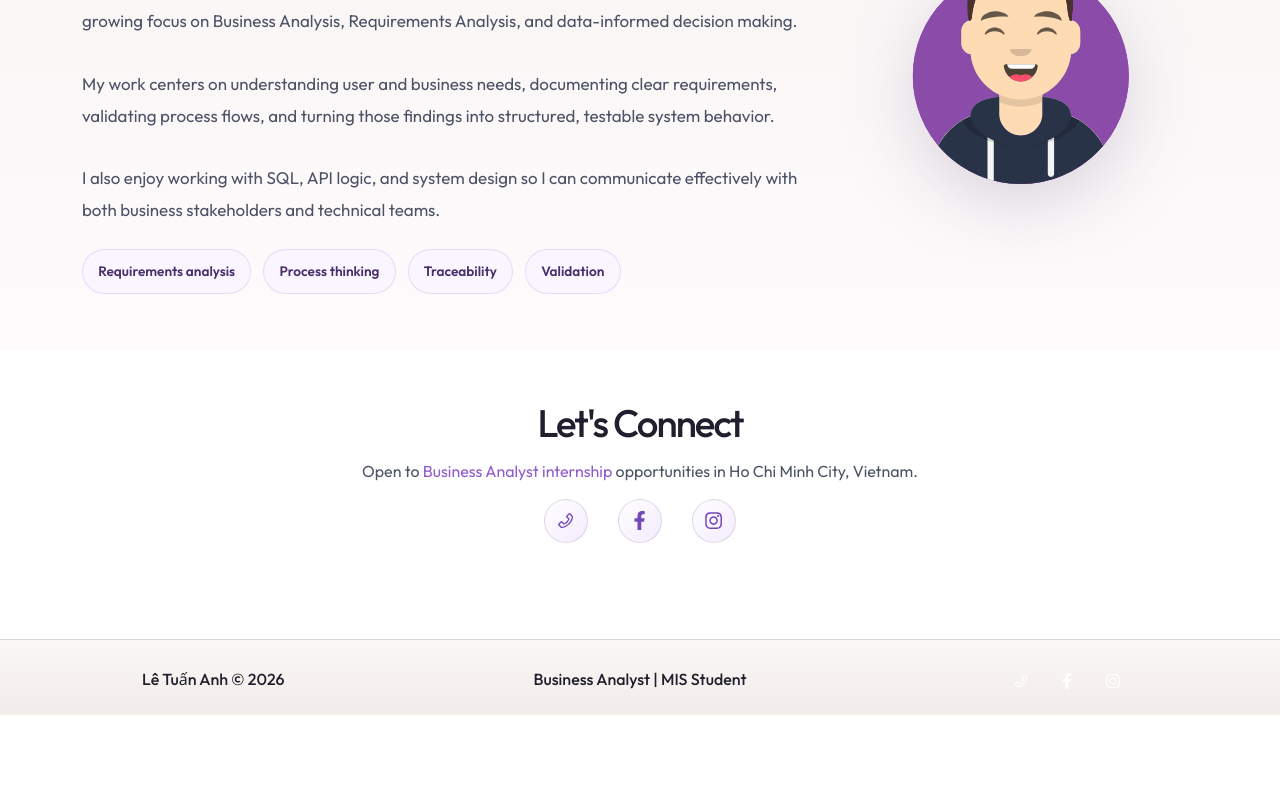
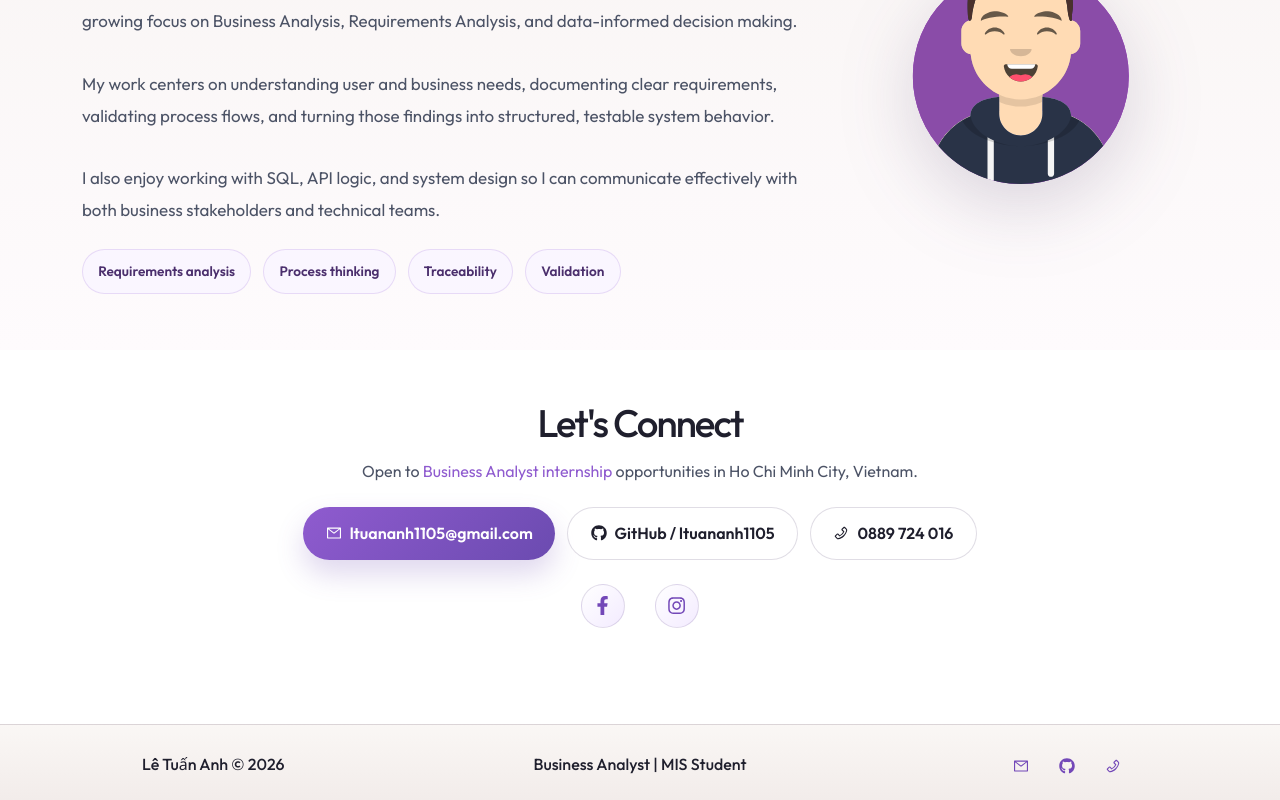
Before and after one commit to ltuananh1105/Portfolio, a React (Create React App) app: page / in a window 1280 px wide. Shown: the part 1043-1843 px from the top of the page. Before the commit the page ends 1758 px from the top, so only its background shows below. Built offline with nearby package versions, Linux system fonts and the light colour scheme; a web font is replaced by a local one.

Commit message:
Improve LearnUp navigation, contact actions, and resume links

```diff
--- a/src/components/Footer.js
+++ b/src/components/Footer.js
@@ -1,7 +1,7 @@
 import React from "react";
 import { Container, Row, Col } from "react-bootstrap";
-import { AiOutlinePhone } from "react-icons/ai";
-import { FaFacebookF, FaInstagram } from "react-icons/fa";
+import { AiOutlineMail, AiOutlinePhone } from "react-icons/ai";
+import { FaGithub } from "react-icons/fa";
 
 function Footer() {
   const year = new Date().getFullYear();
@@ -18,33 +18,22 @@ function Footer() {
         <Col md="4" className="footer-body">
           <ul className="footer-icons">
             <li className="social-icons">
-              <a
-                href="tel:0889724016"
-                style={{ color: "white" }}
-                target="_blank"
-                rel="noopener noreferrer"
-              >
-                <AiOutlinePhone />
+              <a href="mailto:ltuananh1105@gmail.com" className="icon-colour" aria-label="Email LE TUAN ANH at ltuananh1105@gmail.com">
+                <AiOutlineMail aria-hidden="true" />
+              </a>
+            </li>
+            <li className="social-icons">
+              <a href="https://github.com/ltuananh1105" className="icon-colour" target="_blank" rel="noopener noreferrer" aria-label="LE TUAN ANH on GitHub">
+                <FaGithub aria-hidden="true" />
               </a>
             </li>
             <li className="social-icons">
               <a
-                href="https://www.facebook.com/ltuananh1111"
-                style={{ color: "white" }}
-                target="_blank"
-                rel="noopener noreferrer"
+                href="tel:0889724016"
+                className="icon-colour"
+                aria-label="Call LE TUAN ANH at 0889 724 016"
               >
-                <FaFacebookF />
-              </a>
-            </li>
-            <li className="social-icons">
-              <a
-                href="https://www.instagram.com/ltuananh1105/"
-                style={{ color: "white" }}
-                target="_blank"
-                rel="noopener noreferrer"
-              >
-                <FaInstagram />
+                <AiOutlinePhone />
               </a>
             </li>
           </ul>
--- a/src/components/Home/Home.js
+++ b/src/components/Home/Home.js
@@ -5,8 +5,8 @@ import homeLogo from "../../Assets/home-main.svg";
 import Particle from "../Particle";
 import Home2 from "./Home2";
 import Type from "./Type";
-import { AiOutlinePhone } from "react-icons/ai";
-import { FaFacebookF, FaInstagram } from "react-icons/fa";
+import { AiOutlineMail, AiOutlinePhone } from "react-icons/ai";
+import { FaFacebookF, FaGithub, FaInstagram } from "react-icons/fa";
 
 function Home() {
   return (
@@ -63,7 +63,7 @@ function Home() {
       </Container>
       <Home2 />
 
-      <Container id="contact">
+      <Container id="contact" style={{ scrollMarginTop: "100px" }}>
         <Row style={{ paddingTop: "50px", paddingBottom: "80px" }}>
           <Col md={12} className="home-about-social">
             <h1>Let's Connect</h1>
@@ -72,20 +72,22 @@ function Home() {
               <span className="purple">Business Analyst internship</span>{" "}
               opportunities in Ho Chi Minh City, Vietnam.
             </p>
+            <div className="contact-professional-links">
+              <a href="mailto:ltuananh1105@gmail.com" className="primary-cta" aria-label="Email LE TUAN ANH at ltuananh1105@gmail.com">
+                <AiOutlineMail aria-hidden="true" /> ltuananh1105@gmail.com
+              </a>
+              <a href="https://github.com/ltuananh1105" className="secondary-cta" target="_blank" rel="noopener noreferrer" aria-label="LE TUAN ANH on GitHub">
+                <FaGithub aria-hidden="true" /> GitHub / ltuananh1105
+              </a>
+              <a href="tel:0889724016" className="secondary-cta" aria-label="Call LE TUAN ANH at 0889 724 016">
+                <AiOutlinePhone aria-hidden="true" /> 0889 724 016
+              </a>
+            </div>
             <ul className="home-about-social-links">
               <li className="social-icons">
                 <a
-                  href="tel:0889724016"
-                  target="_blank"
-                  rel="noreferrer"
-                  className="icon-colour home-social-icons"
-                >
-                  <AiOutlinePhone />
-                </a>
-              </li>
-              <li className="social-icons">
-                <a
                   href="https://www.facebook.com/ltuananh1111"
+                  aria-label="LE TUAN ANH on Facebook"
                   target="_blank"
                   rel="noreferrer"
                   className="icon-colour home-social-icons"
@@ -96,6 +98,7 @@ function Home() {
               <li className="social-icons">
                 <a
                   href="https://www.instagram.com/ltuananh1105/"
+                  aria-label="LE TUAN ANH on Instagram"
                   target="_blank"
                   rel="noreferrer"
                   className="icon-colour home-social-icons"
--- a/src/components/Projects/LearnUpSwitcher.js
+++ b/src/components/Projects/LearnUpSwitcher.js
@@ -1,7 +1,12 @@
 import React, { useRef, useState } from "react";
 
-// Local state keeps the three evidence viewers independent.
+// Remount local selection when the viewer or its tab group changes.
 export default function LearnUpSwitcher({ id, label, items }) {
+  const groupKey = JSON.stringify([id, items.map((item) => item.label)]);
+  return <SwitcherTabs key={groupKey} id={id} label={label} items={items} />;
+}
+
+function SwitcherTabs({ id, label, items }) {
   const [selected, setSelected] = useState(0);
   const tabs = useRef([]);
 
@@ -26,6 +31,7 @@ export default function LearnUpSwitcher({ id, label, items }) {
         ref={(element) => { tabs.current[index] = element; }}
         id={`${id}-tab-${index}`}
         type="button"
+        className="lu-tab"
         role="tab"
         aria-selected={selected === index}
         aria-controls={`${id}-panel-${index}`}
--- a/src/components/Resume/ResumeNew.js
+++ b/src/components/Resume/ResumeNew.js
@@ -3,6 +3,9 @@ import { Container, Row, Col } from "react-bootstrap";
 import Button from "react-bootstrap/Button";
 import Particle from "../Particle";
 import { AiOutlineDownload } from "react-icons/ai";
+
+const resumeUrl = "https://drive.google.com/file/d/1jix8lDG4xTVP9HmcZIZRuW42iJ_d0p5D/view?usp=sharing";
+const resumeDownloadUrl = "https://drive.google.com/uc?export=download&id=1jix8lDG4xTVP9HmcZIZRuW42iJ_d0p5D";
 
 function ResumeNew() {
   return (
@@ -15,16 +18,15 @@ function ResumeNew() {
               <strong className="purple">Resume</strong>
             </h1>
             <p>
-              My BA resume PDF is not included in this repository yet. Add the
-              final resume file to <strong>src/Assets/</strong> and update this
-              page to point to it.
+              Explore my background, skills, and academic projects in my
+              Business Analyst resume.
             </p>
             <div className="resume-placeholder-actions">
-              <Button variant="primary" disabled>
+              <Button variant="primary" href={resumeUrl} target="_blank" rel="noopener noreferrer">
                 <AiOutlineDownload />
                 &nbsp;View Resume
               </Button>
-              <Button variant="primary" disabled style={{ marginLeft: "10px" }}>
+              <Button variant="primary" href={resumeDownloadUrl} target="_blank" rel="noopener noreferrer" style={{ marginLeft: "10px" }}>
                 <AiOutlineDownload />
                 &nbsp;Download Resume
               </Button>
--- a/src/components/ScrollToTop.js
+++ b/src/components/ScrollToTop.js
@@ -1,11 +1,35 @@
-import { useEffect } from "react";
+import { useEffect, useRef } from "react";
 import { useLocation } from "react-router-dom";
 
 function ScrollToTop() {
-  const { pathname } = useLocation();
+  const { pathname, hash, key } = useLocation();
+  const previousPath = useRef(null);
   useEffect(() => {
-    window.scrollTo(0, 0);
-  }, [pathname]);
+    const pathChanged = previousPath.current !== pathname;
+    previousPath.current = pathname;
+    if (pathname !== "/" || hash !== "#contact") {
+      if (pathChanged) window.scrollTo(0, 0);
+      return;
+    }
+
+    let frame;
+    const scrollToContact = () => {
+      frame = requestAnimationFrame(() => {
+        document.getElementById("contact")?.scrollIntoView({
+          behavior: window.matchMedia("(prefers-reduced-motion: reduce)").matches ? "auto" : "smooth",
+          block: "start",
+        });
+      });
+    };
+    // Initial visits must wait for the existing preloader's scroll lock to clear.
+    const lockedApp = document.getElementById("no-scroll");
+    const observer = lockedApp ? new MutationObserver(() => {
+      if (lockedApp.id !== "no-scroll") { observer.disconnect(); scrollToContact(); }
+    }) : null;
+    if (observer) observer.observe(lockedApp, { attributes: true, attributeFilter: ["id"] });
+    else scrollToContact();
+    return () => { observer?.disconnect(); cancelAnimationFrame(frame); };
+  }, [pathname, hash, key]);
   return null;
 }
 
--- a/src/style.css
+++ b/src/style.css
@@ -487,6 +487,10 @@ button:focus {
   padding-inline-start: 0 !important;
 }
 
+.contact-professional-links { display: flex; flex-wrap: wrap; justify-content: center; gap: 12px; margin: 24px 0; }
+.contact-professional-links a { gap: 8px; max-width: 100%; overflow-wrap: anywhere; }
+.contact-professional-links a:focus-visible, .home-about-social-links a:focus-visible, .footer-icons a:focus-visible { outline: 3px solid #806496; outline-offset: 4px; }
+
 .home-social-icons {
   position: relative !important;
   display: inline-flex !important;
```
Also changed, not shown: src/components/Projects/LearnUpCaseStudy.css (+46 -5 lines), src/components/Projects/LearnUpCaseStudy.js (+64 -19 lines).
